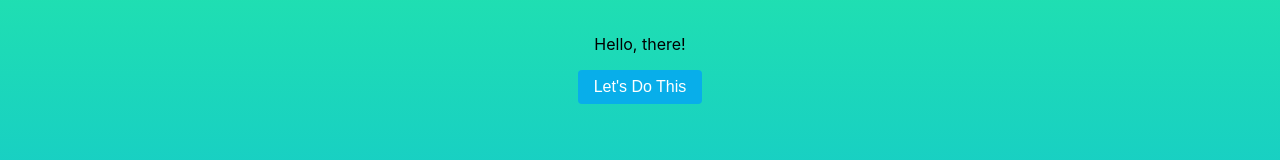
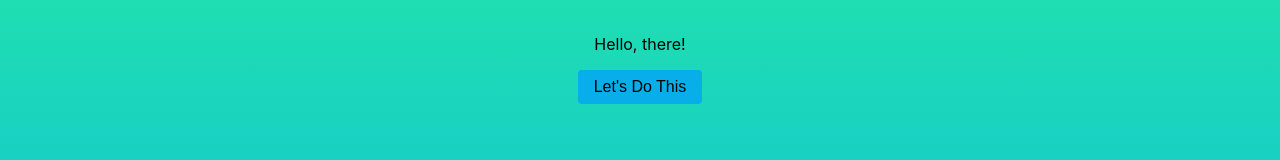
Before and after one commit to oheydrew/super-blip, a React (Create React App) app: page / in a window 1280 px wide. Shown: the part 254-414 px from the top of the page. Built offline with nearby package versions, Linux system fonts and the light colour scheme.

Commit message:
🎨 Noodling about with button transition effects (Not at all on task)

```diff
--- /dev/null
+++ b/src/components/primitives/Button/Button.jsx
@@ -0,0 +1,24 @@
+import React from 'react';
+import { Button as RebassButton } from 'rebass';
+
+const Button = (props) => (
+  <RebassButton
+    {...props}
+    sx={{
+      color: 'black',
+      boxShadow: '0 0 0 0 rgba(0,0,0,0)',
+      transition: 'all .13s',
+      transitionTimingFunction: 'ease-in-out',
+      outline: 'none',
+      '&:hover': {
+        boxShadow: '0px 0px 10px 2px rgba(0,0,0,0.25)'
+      },
+      '&:active': {
+        backgroundColor: 'rgba(0,0,0,0.15)',
+        boxShadow: '0px 0px 10px 2px rgba(0,0,0,0.25)'
+      }
+    }}
+  />
+);
+
+export { Button };
--- /dev/null
+++ b/src/components/primitives/Button/index.js
@@ -0,0 +1 @@
+export * from './Button';
--- /dev/null
+++ b/src/components/primitives/index.js
@@ -0,0 +1 @@
+export * from './Button';
--- a/src/pages/Root/Root.jsx
+++ b/src/pages/Root/Root.jsx
@@ -1,8 +1,9 @@
 import React, { useState } from 'react';
 import Tone from 'tone';
+import { Flex } from 'rebass';
 
 import { MainLayout } from 'layouts';
-import { Button, Flex } from 'rebass';
+import { Button } from 'components/primitives';
 
 const Root = () => {
   const [toneStarted, setToneStarted] = useState(false);
```
Also changed, not shown: jsconfig.json (added, +9 -0 lines), 1 other file (tests, documents, lock files or other folders).
